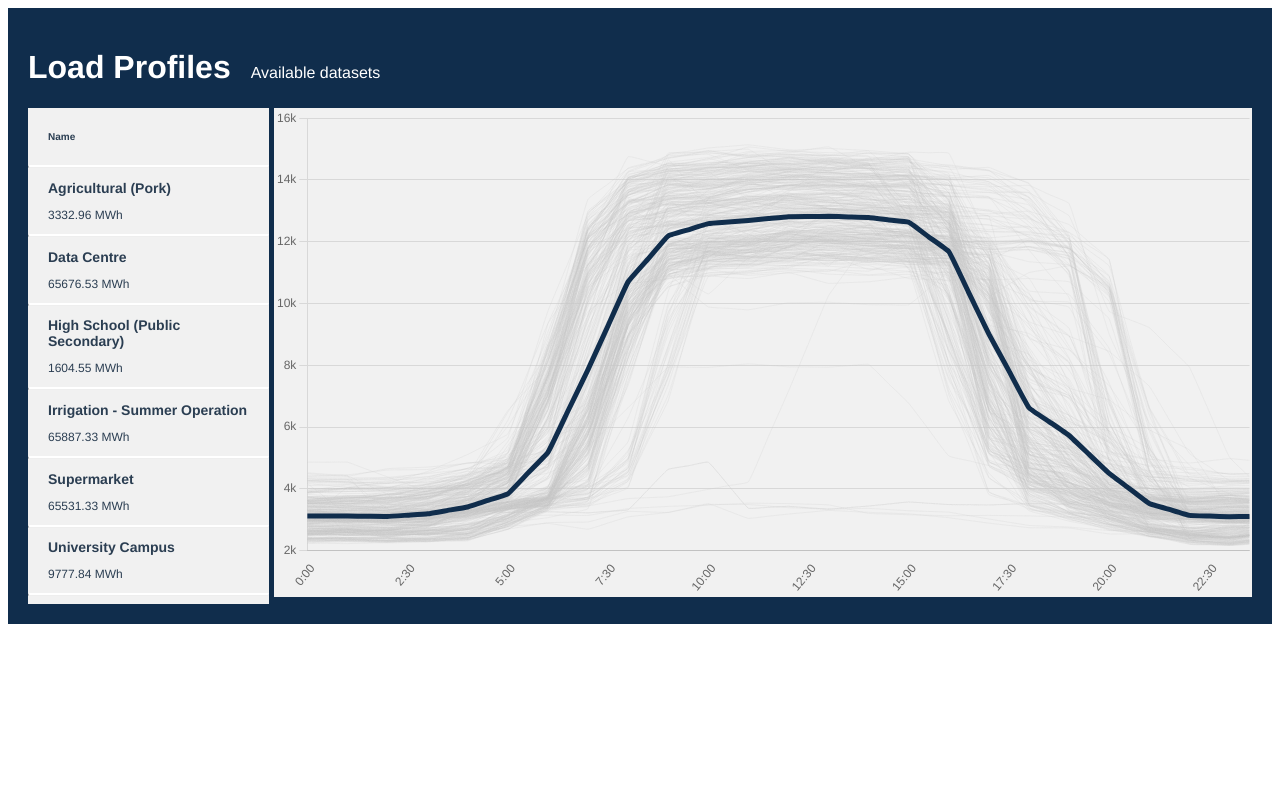
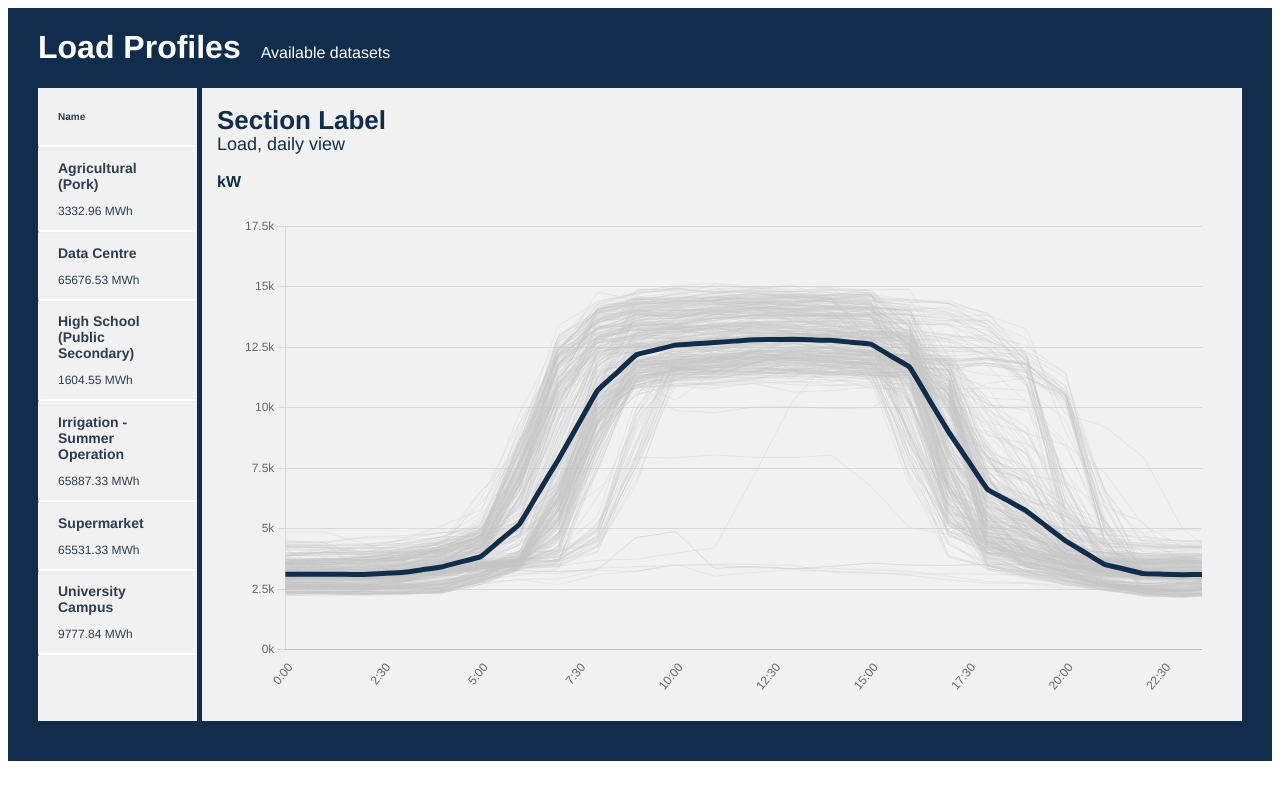
Before and after one commit to NandyanRen/data-visualizer, a Vue app: page / in a window 1280 px wide. Shown: the top 800 px of the page. Built offline with nearby package versions, Linux system fonts and the light colour scheme.

Commit message:
added chart as component, added chart section label, and formatted y axis label

```diff
--- /dev/null
+++ b/src/components/ChartSection.vue
@@ -0,0 +1,112 @@
+<template>
+    <div class="chartContainer">
+          <canvas id="myChart" style="maintainAspectRatio: true;"></canvas>
+    </div>
+</template>
+
+<script>
+    import sampleData from '../data/sample-dataset.json'
+    import Chart from 'chart.js/auto';
+    export default {
+        name: 'ChartSection',
+        data(){
+            return {
+                xLabel: sampleData.chunked_time_series.x_axis,
+                days: sampleData.chunked_time_series.days,
+                dataAverage : [],
+                lineChartData : [],
+            }
+        },
+        methods: {
+            getDataset(data, color, lineWidth) {
+                return {
+                    data: data,
+                    fill: false,
+                    borderColor: color,
+                    tension: 0.1,
+                    pointRadius: 0,
+                    borderWidth: lineWidth,
+            };
+            },
+            getAverage(i, days) {
+                let sum = 0;
+                days.forEach(day => {
+                    sum += day.values[i];
+                });
+                return sum / days.length;
+            },
+        },
+        mounted(){
+            let i = 0;
+            this.lineChartData["datasets"] = []
+            const ctx = document.getElementById('myChart');
+            const labels = this.xLabel;
+
+            for(i = 0; i < this.days[0].values.length; i++){
+                this.dataAverage.push(this.getAverage(i, this.days));
+            }
+            this.lineChartData.push(this.getDataset(this.dataAverage, 'rgb(16,45,76)', 5));
+
+            this.days.forEach(day => {
+                this.lineChartData.push(this.getDataset(day.values, 'rgb(198,198,198)', .3));
+            });
+
+            const data = {
+                labels: labels,
+                datasets: this.lineChartData
+            }
+
+            const myChart = new Chart(ctx, {
+            type: 'line',
+            data: data,
+            options: {
+                plugins: {
+                    legend: {
+                        display: false,
+                    }
+                },
+                scales: {
+                    x: {
+                        grid: {
+                            display: false
+                        },
+                        ticks: {
+                            autoSkip: true,
+                            maxTicksLimit: 10,
+                            callback: function(value){
+                                let hours, counter = 0;
+                                const xLabel = parseInt(this.getLabelForValue(value));
+                                counter = xLabel / 30;
+                                hours = counter / 2;
+                                if(counter % 2 != 0){
+                                    return Math.floor(hours) + ':' + '30';
+                                }
+                                return hours + ':' + '00';
+                            }
+                        }
+                    },
+                    y: {
+                        beginAtZero: true,
+                        ticks: {
+                            stepSize: 2500,
+                            callback: function(value){
+                                return parseInt(value) / 1000 + 'k';
+                            },
+                        }
+                    },
+                }
+            }
+        });
+        myChart;
+        }
+    }
+</script>
+
+<style scoped>
+    .chartContainer {
+        position: relative;
+        height: 100%;
+        width:75vw;
+        padding: 25px;
+    }
+</style>
--- a/src/views/Dashboard.vue
+++ b/src/views/Dashboard.vue
@@ -16,138 +16,42 @@
                   <hr />
             </div>
       </div>
-      <div class="chartContainer">
-        <canvas id="myChart"></canvas>
+      <div class="rightSection">
+        <div class="rightSectionHeader">
+          <h1>Section Label</h1>
+          <p>Load, daily view</p>
+          <h3>kW</h3>
+        </div>
+        <ChartSection />
       </div>
+
     </div>
   </div>
 </template>
 
 <script>
-import Chart from 'chart.js/auto';
-import sampleData from '../data/sample-dataset.json'
+import ChartSection from '../components/ChartSection.vue';
 import profiles from '../data/load-profiles.json'
 
 export default {
   name: 'Dashboard',
-  props: {
-    msg: String
-  },
 
   data(){
     return {
-      sampleData,
-      days: sampleData.chunked_time_series.days,
       profiles,
     }
   },
 
-  methods: {
-    getDataset(data, color, lineWidth) {
-      return {
-        data: data,
-        fill: false,
-        borderColor: color,
-        tension: 0.1,
-        pointRadius: 0,
-        borderWidth: lineWidth,
-      };
-    },
-    getAverage(i, days) {
-      let sum = 0;
-      days.forEach(day => {
-        sum += day.values[i];
-      });
-      return sum / days.length;
-    },
-    timeConvert(n) {
-      const num = n;
-      const hours = (num / 60);
-      const rhours = Math.floor(hours);
-      const minutes = (hours - rhours) * 60;
-      const rminutes = Math.round(minutes);
-      return rhours + ':' + rminutes;
-      }
+  components: {
+    ChartSection,
   },
-
-  mounted(){
-    let i = 0;
-    let lineChartData = [];
-    let dataAverage = [];
-
-    const ctx = document.getElementById('myChart');
-
-    // ## Missing Time Format For X-Axis label
-    const labels = this.sampleData.chunked_time_series.x_axis;
-
-    lineChartData["datasets"] = []
-
-    for(i = 0; i < this.days[0].values.length; i++){
-      dataAverage.push(this.getAverage(i, this.days));
-    }
-
-    lineChartData.push(this.getDataset(dataAverage, 'rgb(16,45,76)', 5));
-
-    this.days.forEach(day => {
-      lineChartData.push(this.getDataset(day.values, 'rgb(198,198,198)', .2));
-    });
-
-    const data = {
-      labels: labels,
-      datasets: lineChartData
-    }
-
-const myChart = new Chart(ctx, {
-  type: 'line',
-  data: data,
-  options: {
-      plugins: {
-         legend: {
-            display: false,
-         }
-      },
-      scales: {
-        x: {
-          grid: {
-              display: false
-              },
-          ticks: {
-            autoSkip: true,
-            maxTicksLimit: 10,
-            callback: function(value){
-              let hours, counter = 0;
-              const xLabel = parseInt(this.getLabelForValue(value));
-              counter = xLabel / 30;
-              hours = counter / 2;
-              if(counter % 2 != 0){
-                return Math.floor(hours) + ':' + '30';
-              }
-              return hours + ':' + '00';
-            }
-          }
-          },
-        y: {
-          ticks: {
-            callback: function(value){
-              const formatter = Intl.NumberFormat('en', { notation: 'compact'})
-              return formatter.format(parseInt(this.getLabelForValue(value))) + 'k';
-            },
-          }
-        },
-      }
-      }
-  });
-
-myChart;
-  }
 }
 </script>
 
-<!-- Add "scoped" attribute to limit CSS to this component only -->
 <style scoped>
 .container {
   background-color: #102D4C;
-  padding: 20px;
+  padding: 0px 30px 40px 30px;
   font-family: Helvetica;
 }
 
@@ -168,6 +72,7 @@ myChart;
 
 .profileList {
   background-color: #F1F1F1;
+  width: 300px;
 }
 
 .profileList h2 {
@@ -182,7 +87,6 @@ myChart;
   font-weight: bold;
   color: #2B3E52;
   padding: 0px 20px 0px 20px;
-
 }
 
 hr {
@@ -196,11 +100,26 @@ hr {
 
 }
 
-.chartContainer {
+.rightSection{
   background-color: #F1F1F1;
-  position: relative;
-  height:100%;
-  width:80vw;
+  padding: 0px 15px 0px 15px;
+  color: #102D4C;
+}
+
+.rightSectionHeader h1{
+  font-size: 26px;
+  font-weight: bold;
+}
+
+.rightSectionHeader p{
+  font-size: 18px;
+  margin-top: -20px;
+}
+
+.rightSectionHeader h3{
+  font-size: 16px;
+  font-weight: bold;
+  margin-bottom: -0px;
 }
 
 </style>
```
